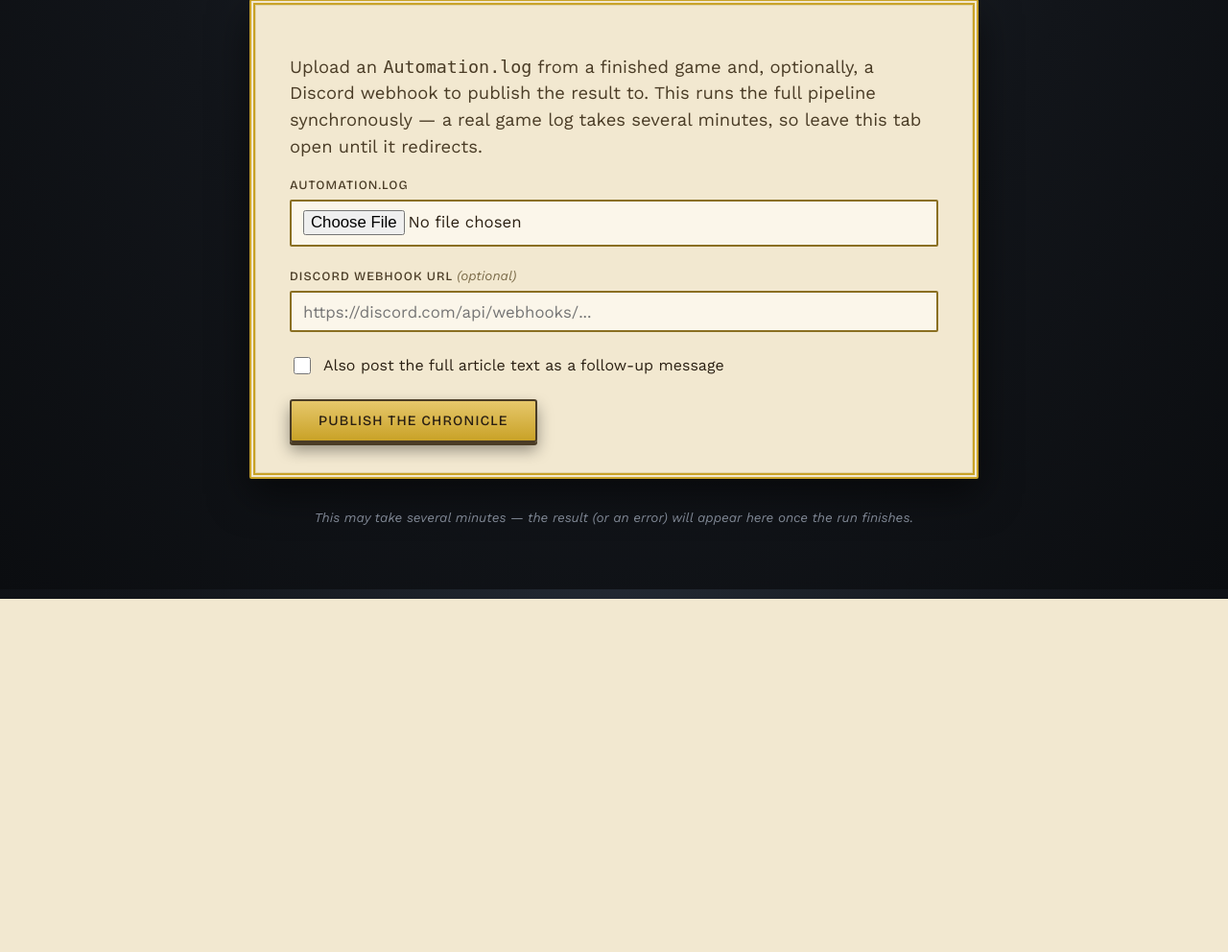
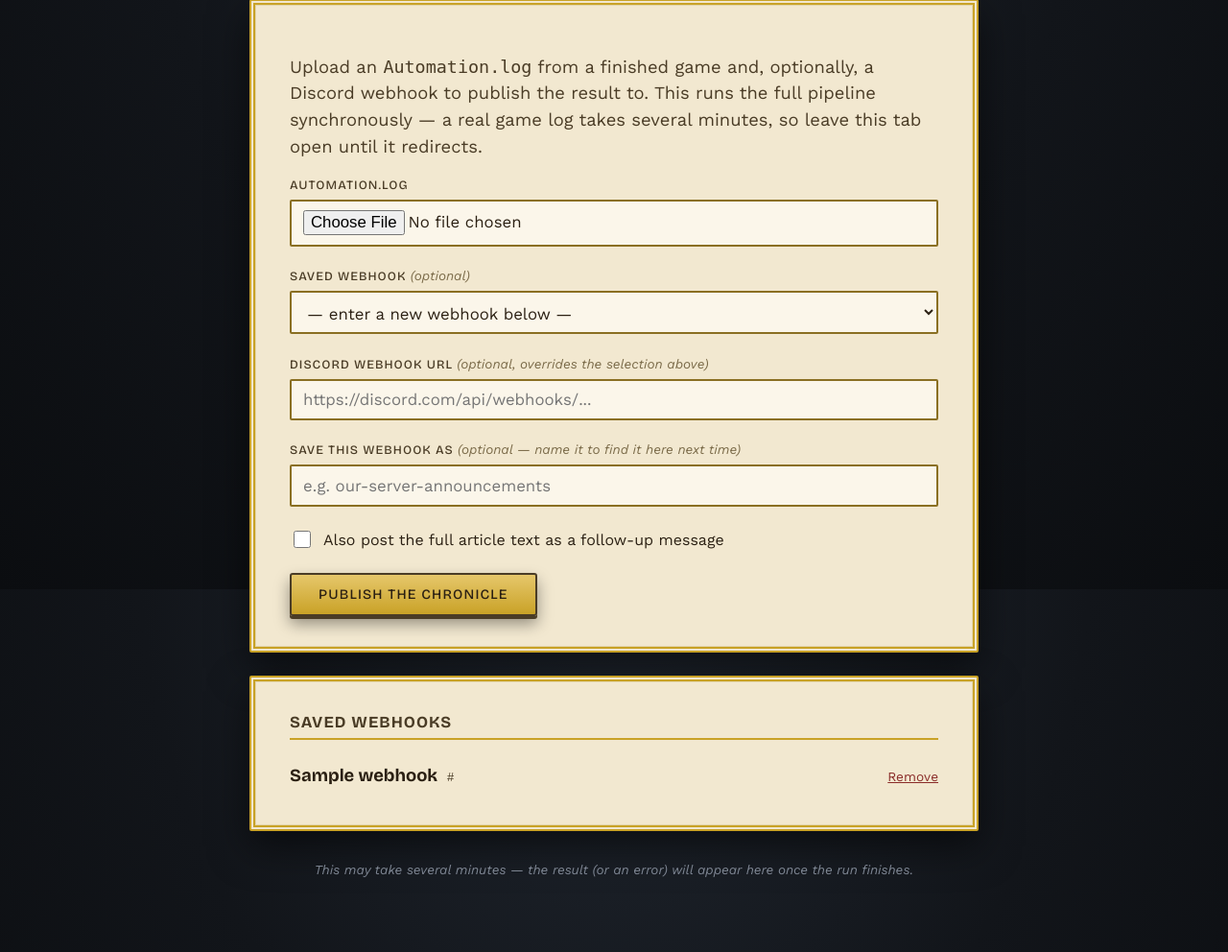
Before and after one commit to JorisWijnen/Civ-Historian, a Flask app: template webapp/templates/index.html in a window 1280 px wide. Shown: the part 186-1178 px from the top of the page at 96% size. Before the commit the page ends 810 px from the top, so only its background shows below. Run offline with Flask 3, Linux system fonts and the light colour scheme; the template is opened without the code that fills it: most values are stand-ins (such as "Sample title", 1, 10 or a date in 2020).

Commit message:
remember webhook url based on authentik user

```diff
--- a/compose.yaml
+++ b/compose.yaml
@@ -5,6 +5,7 @@
         - "8006:8000"
       volumes:
         - ./sessions:/app/sessions
+        - ./data:/app/data
         - /home/joris/.claude:/app/.claude
         - /home/joris/.claude.json:/app/.claude.json
       env_file:
--- a/webapp/app.py
+++ b/webapp/app.py
@@ -9,9 +9,10 @@
 browser's native spinner is enough for a single-user tool. Served by
 gunicorn with --timeout 0 so a long request isn't reaped mid-run.
 
-No auth in this iteration (local network only, Authentik SSO to be added
-later in front of this by the operator) -- so no CSRF/SECRET_KEY either,
-since no Flask session/flash state is used.
+No auth in this iteration beyond trusting the Authentik reverse-proxy in
+front of this app to inject X-authentik-uid (local network only) -- so no
+CSRF/SECRET_KEY either, since no Flask session/flash state is used. That
+header is also what per-user saved webhooks (webhooks.py) are keyed by.
 """
 from __future__ import annotations
 
@@ -20,7 +21,7 @@
 import traceback
 from pathlib import Path
 
-from flask import Flask, render_template, request, send_from_directory
+from flask import Flask, redirect, render_template, request, send_from_directory, url_for
 
 REPO_ROOT = Path(__file__).resolve().parent.parent
 SESSIONS = REPO_ROOT / "sessions"
@@ -29,10 +30,16 @@
 sys.path.insert(0, str(REPO_ROOT / "scripts"))
 from run_pipeline import setup_session, run_pipeline  # noqa: E402
 
+from webhooks import WebhookStore, uid_from_headers  # noqa: E402
+
 app = Flask(__name__)
 # Real raw Automation.log files observed so far run 2.8-24MB; 200MB is
 # generous headroom, not an attempt at an unbounded upload.
 app.config["MAX_CONTENT_LENGTH"] = 200 * 1024 * 1024
+
+# Deliberately NOT under sessions/ -- that whole tree is served verbatim by
+# /sessions/<path> below, which would leak other users' webhook URLs.
+webhook_store = WebhookStore(REPO_ROOT / "data" / "webhooks")
 
 
 def _new_web_session_name() -> str:
@@ -44,7 +51,8 @@
 
 @app.get("/")
 def index():
-    return render_template("index.html")
+    uid = uid_from_headers(request.headers)
+    return render_template("index.html", webhooks=webhook_store.load(uid))
 
 
 @app.post("/run")
@@ -56,7 +64,19 @@
             message="No Automation.log file was uploaded.",
         ), 400
 
-    webhook_url = (request.form.get("webhook_url") or "").strip() or None
+    uid = uid_from_headers(request.headers)
+    # A hand-typed URL wins over a selected saved one, so picking a saved
+    # webhook and then editing it in the text field does what it looks
+    # like instead of silently reverting to the saved value.
+    webhook_url = (
+        (request.form.get("webhook_url") or "").strip()
+        or (request.form.get("webhook_choice") or "").strip()
+        or None
+    )
+    webhook_name = (request.form.get("webhook_name") or "").strip()
+    if webhook_url and webhook_name:
+        webhook_store.add(uid, webhook_name, webhook_url)
+
     post_article_text = "post_article_text" in request.form
 
     session_name = _new_web_session_name()
@@ -89,6 +109,15 @@
     )
 
 
+@app.post("/webhooks/delete")
+def delete_webhook():
+    uid = uid_from_headers(request.headers)
+    name = (request.form.get("name") or "").strip()
+    if name:
+        webhook_store.delete(uid, name)
+    return redirect(url_for("index"))
+
+
 @app.get("/sessions/<path:subpath>")
 def sessions_static(subpath):
     return send_from_directory(SESSIONS, subpath)
--- a/webapp/static/style.css
+++ b/webapp/static/style.css
@@ -152,7 +152,8 @@
 }
 
 input[type="file"],
-input[type="text"] {
+input[type="text"],
+select {
   width: 100%;
   font-family: 'Work Sans', system-ui, sans-serif;
   font-size: 1.05rem;
@@ -164,11 +165,67 @@
 }
 
 input[type="text"]:focus,
-input[type="file"]:focus {
+input[type="file"]:focus,
+select:focus {
   outline: none;
   border-color: var(--gold);
   box-shadow: 0 0 0 3px rgba(201, 162, 39, 0.25);
 }
+
+/* -- Saved webhooks list ---------------------------------------------*/
+
+.webhook-list {
+  list-style: none;
+  margin: 0;
+  padding: 0;
+}
+
+.webhook-list li {
+  display: flex;
+  align-items: baseline;
+  justify-content: space-between;
+  gap: 1rem;
+  padding: 0.6rem 0;
+  border-bottom: 1px solid var(--parchment-edge);
+}
+
+.webhook-list li:last-child { border-bottom: none; }
+
+.webhook-entry {
+  display: flex;
+  flex-wrap: wrap;
+  align-items: baseline;
+  gap: 0.6rem;
+  min-width: 0;
+}
+
+.webhook-name {
+  font-family: 'Bricolage Grotesque', sans-serif;
+  font-weight: 700;
+  color: var(--ink);
+}
+
+.webhook-url {
+  font-family: 'Courier New', monospace;
+  font-size: 0.8rem;
+  color: var(--ink-soft);
+  overflow-wrap: anywhere;
+}
+
+.inline-form { flex-shrink: 0; }
+
+.btn-link {
+  font-family: 'Work Sans', system-ui, sans-serif;
+  font-size: 0.85rem;
+  color: var(--danger-a);
+  background: none;
+  border: none;
+  padding: 0;
+  cursor: pointer;
+  text-decoration: underline;
+}
+
+.btn-link:hover { color: var(--danger-b); }
 
 .checkbox-row {
   display: flex;
--- a/webapp/templates/index.html
+++ b/webapp/templates/index.html
@@ -25,9 +25,24 @@
         <label for="log_file">Automation.log</label>
         <input type="file" id="log_file" name="log_file" accept=".log" required>
       </div>
+      {% if webhooks %}
       <div class="field">
-        <label for="webhook_url">Discord webhook URL <span class="hint">(optional)</span></label>
+        <label for="webhook_choice">Saved webhook <span class="hint">(optional)</span></label>
+        <select id="webhook_choice" name="webhook_choice">
+          <option value="">&mdash; enter a new webhook below &mdash;</option>
+          {% for name, url in webhooks.items() %}
+          <option value="{{ url }}">{{ name }}</option>
+          {% endfor %}
+        </select>
+      </div>
+      {% endif %}
+      <div class="field">
+        <label for="webhook_url">Discord webhook URL <span class="hint">(optional{% if webhooks %}, overrides the selection above{% endif %})</span></label>
         <input type="text" id="webhook_url" name="webhook_url" placeholder="https://discord.com/api/webhooks/...">
+      </div>
+      <div class="field">
+        <label for="webhook_name">Save this webhook as <span class="hint">(optional &mdash; name it to find it here next time)</span></label>
+        <input type="text" id="webhook_name" name="webhook_name" placeholder="e.g. our-server-announcements">
       </div>
       <div class="field checkbox-row">
         <input type="checkbox" id="post_article_text" name="post_article_text">
@@ -37,6 +52,26 @@
     </form>
   </div>
 
+  {% if webhooks %}
+  <div class="panel">
+    <h2>Saved webhooks</h2>
+    <ul class="webhook-list">
+      {% for name, url in webhooks.items() %}
+      <li>
+        <span class="webhook-entry">
+          <span class="webhook-name">{{ name }}</span>
+          <span class="webhook-url">{{ url }}</span>
+        </span>
+        <form action="/webhooks/delete" method="post" class="inline-form">
+          <input type="hidden" name="name" value="{{ name }}">
+          <button type="submit" class="btn-link">Remove</button>
+        </form>
+      </li>
+      {% endfor %}
+    </ul>
+  </div>
+  {% endif %}
+
   <p class="footnote">This may take several minutes &mdash; the result (or an
      error) will appear here once the run finishes.</p>
 </div>
--- /dev/null
+++ b/webapp/webhooks.py
@@ -0,0 +1,73 @@
+"""Per-user Discord webhook storage: remembered name -> URL pairs, persisted
+as one JSON file per Authentik user under WEBHOOKS_DIR (see app.py).
+
+Keyed by the X-authentik-uid header injected by the Authentik reverse-proxy
+that sits in front of this app -- not by anything the request body claims,
+so one user can never read or overwrite another user's saved webhooks.
+"""
+from __future__ import annotations
+
+import json
+import re
+from pathlib import Path
+
+ANONYMOUS_UID = "anonymous"
+# X-authentik-uid is normally a small int or a uuid, but treat it as
+# untrusted input: it becomes part of a filename, so collapse anything
+# outside a conservative safe set instead of trusting it verbatim.
+_UNSAFE_UID_CHARS = re.compile(r"[^A-Za-z0-9_-]+")
+
+
+def uid_from_headers(headers) -> str:
+    """Resolve the per-user storage key from request headers. Falls back to
+    a shared 'anonymous' bucket (rather than erroring) when the header is
+    absent, e.g. local dev without the Authentik proxy in front."""
+    raw = (headers.get("X-authentik-uid") or "").strip()
+    if not raw:
+        return ANONYMOUS_UID
+    return _UNSAFE_UID_CHARS.sub("_", raw)[:128] or ANONYMOUS_UID
+
+
+class WebhookStore:
+    """Flat JSON-file-per-user store of {name: url}. Single gunicorn worker
+    (see docs/webapp.md) so no cross-process locking -- write via a
+    temp-file-then-rename swap so a reader never sees a half-written file."""
+
+    def __init__(self, base_dir: Path):
+        self.base_dir = base_dir
+        self.base_dir.mkdir(parents=True, exist_ok=True)
+
+    def _path(self, uid: str) -> Path:
+        return self.base_dir / f"{uid}.json"
+
+    def load(self, uid: str) -> dict[str, str]:
+        path = self._path(uid)
+        if not path.exists():
+            return {}
+        try:
+            data = json.loads(path.read_text())
+        except (json.JSONDecodeError, OSError):
+            return {}
+        if not isinstance(data, dict):
+            return {}
+        return {str(k): str(v) for k, v in data.items()}
+
+    def _save_all(self, uid: str, webhooks: dict[str, str]) -> None:
+        path = self._path(uid)
+        tmp = path.with_suffix(".json.tmp")
+        tmp.write_text(json.dumps(webhooks, indent=2, ensure_ascii=False))
+        tmp.replace(path)
+
+    def add(self, uid: str, name: str, url: str) -> dict[str, str]:
+        """Insert or overwrite (name -> url); re-saving an existing name
+        just updates its URL rather than erroring or duplicating."""
+        webhooks = self.load(uid)
+        webhooks[name] = url
+        self._save_all(uid, webhooks)
+        return webhooks
+
+    def delete(self, uid: str, name: str) -> dict[str, str]:
+        webhooks = self.load(uid)
+        webhooks.pop(name, None)
+        self._save_all(uid, webhooks)
+        return webhooks
```
Also changed, not shown: docs/webapp.md (+29 -6 lines), 3 other files.
